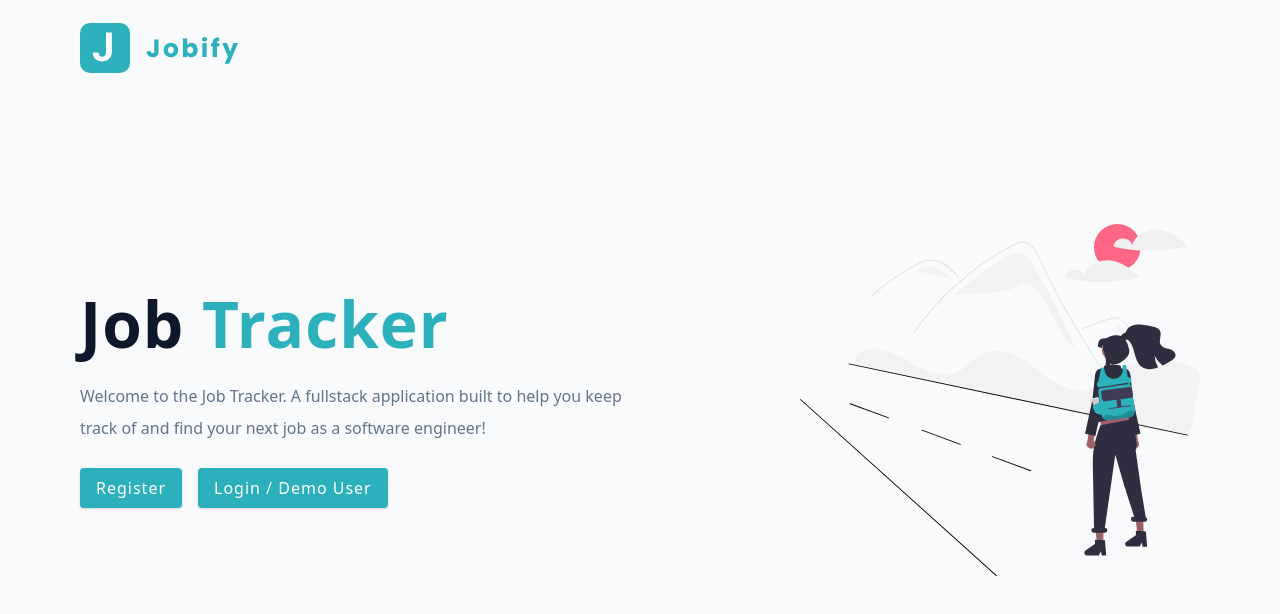
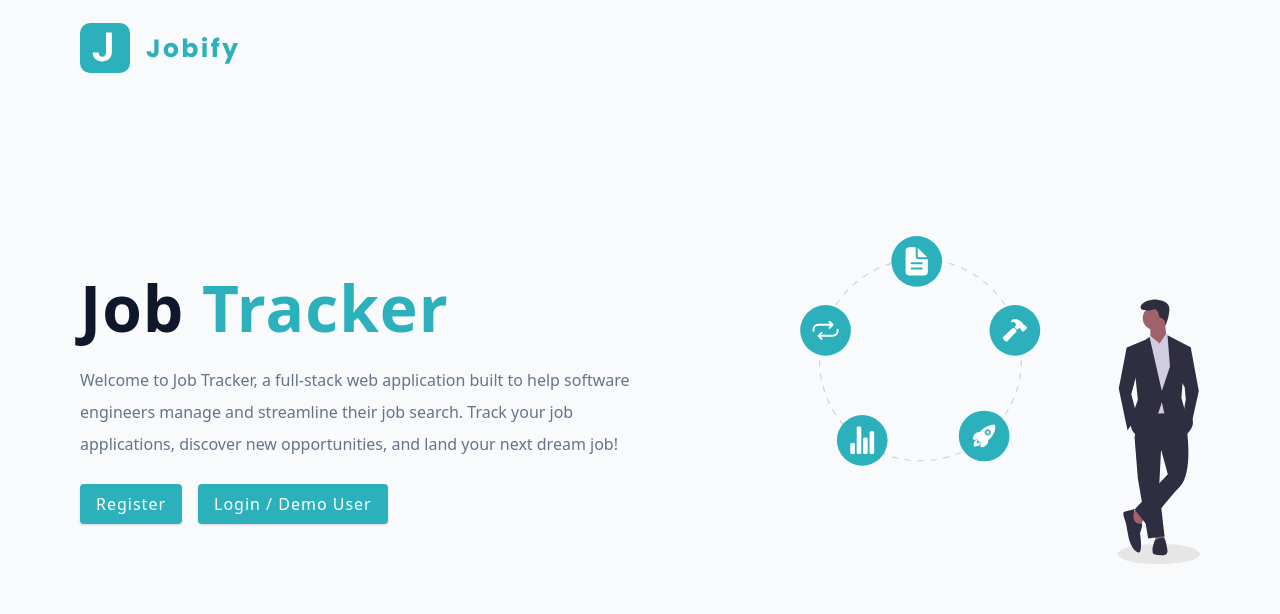
Before and after one commit to thenatural86/job-tracker, a React (Vite) app in the folder client/: page / in a window 1280 px wide. Shown: the top 614 px of the page. Built offline with nearby package versions, Linux system fonts and the light colour scheme.

Commit message:
new landing page image

```diff
--- a/client/src/pages/Landing.jsx
+++ b/client/src/pages/Landing.jsx
@@ -1,5 +1,5 @@
 import Wrapper from '../assets/wrappers/LandingPage'
-import main from '../assets/images/main.svg'
+import main from '../assets/images/main-2.svg'
 import { Link } from 'react-router-dom'
 import { Logo } from '../components'
 
@@ -15,8 +15,10 @@ const Landing = () => {
             job <span>tracker</span>
           </h1>
           <p>
-            Welcome to the Job Tracker. A fullstack application built to help
-            you keep track of and find your next job as a software engineer!
+            Welcome to Job Tracker, a full-stack web application built to help
+            software engineers manage and streamline their job search. Track
+            your job applications, discover new opportunities, and land your
+            next dream job!
           </p>
           <Link to='/register' className='btn register-link'>
             Register
```
Also changed, not shown: client/src/assets/images/main-2.svg (added), client/src/assets/images/main.svg (deleted).
